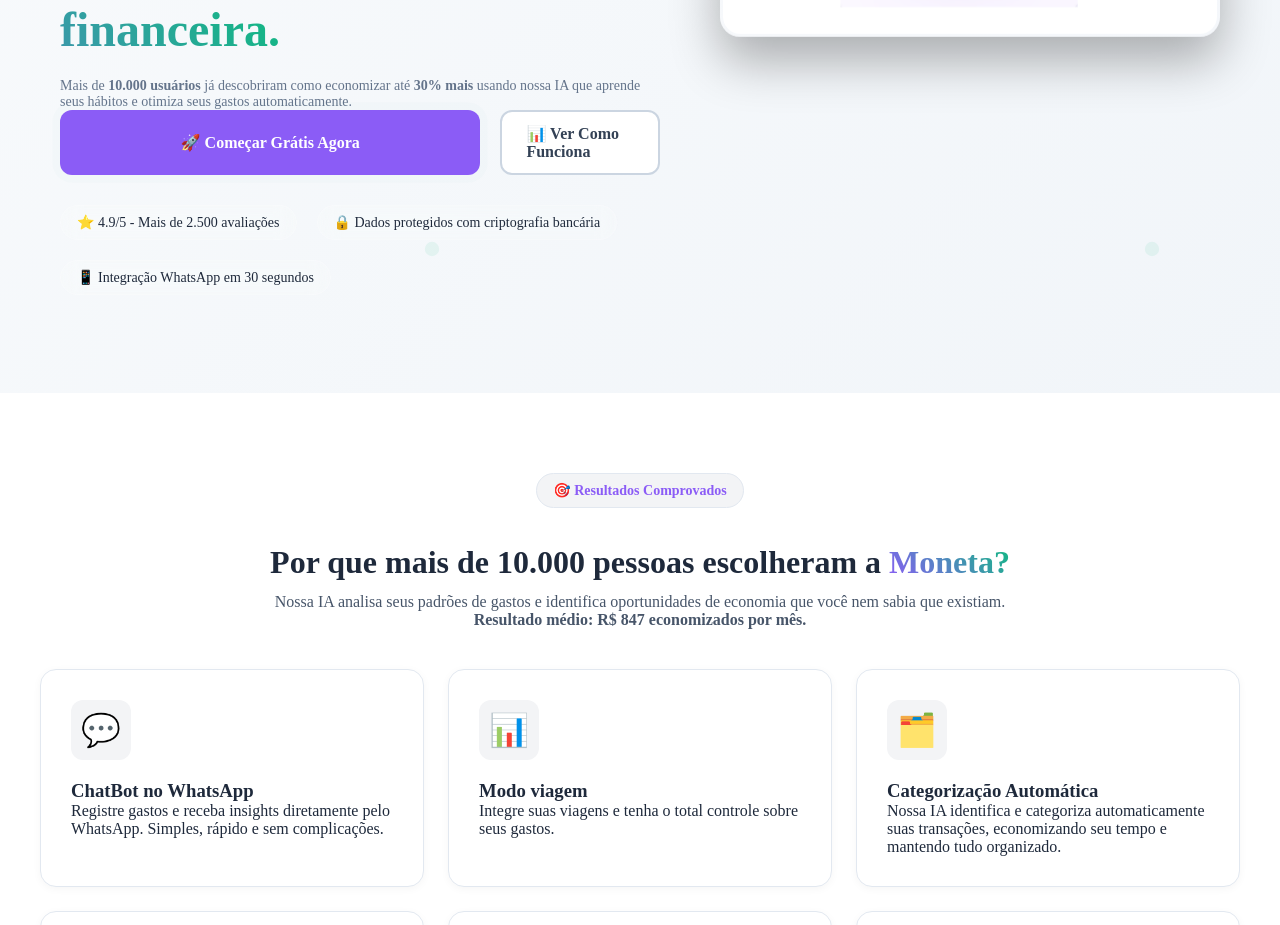
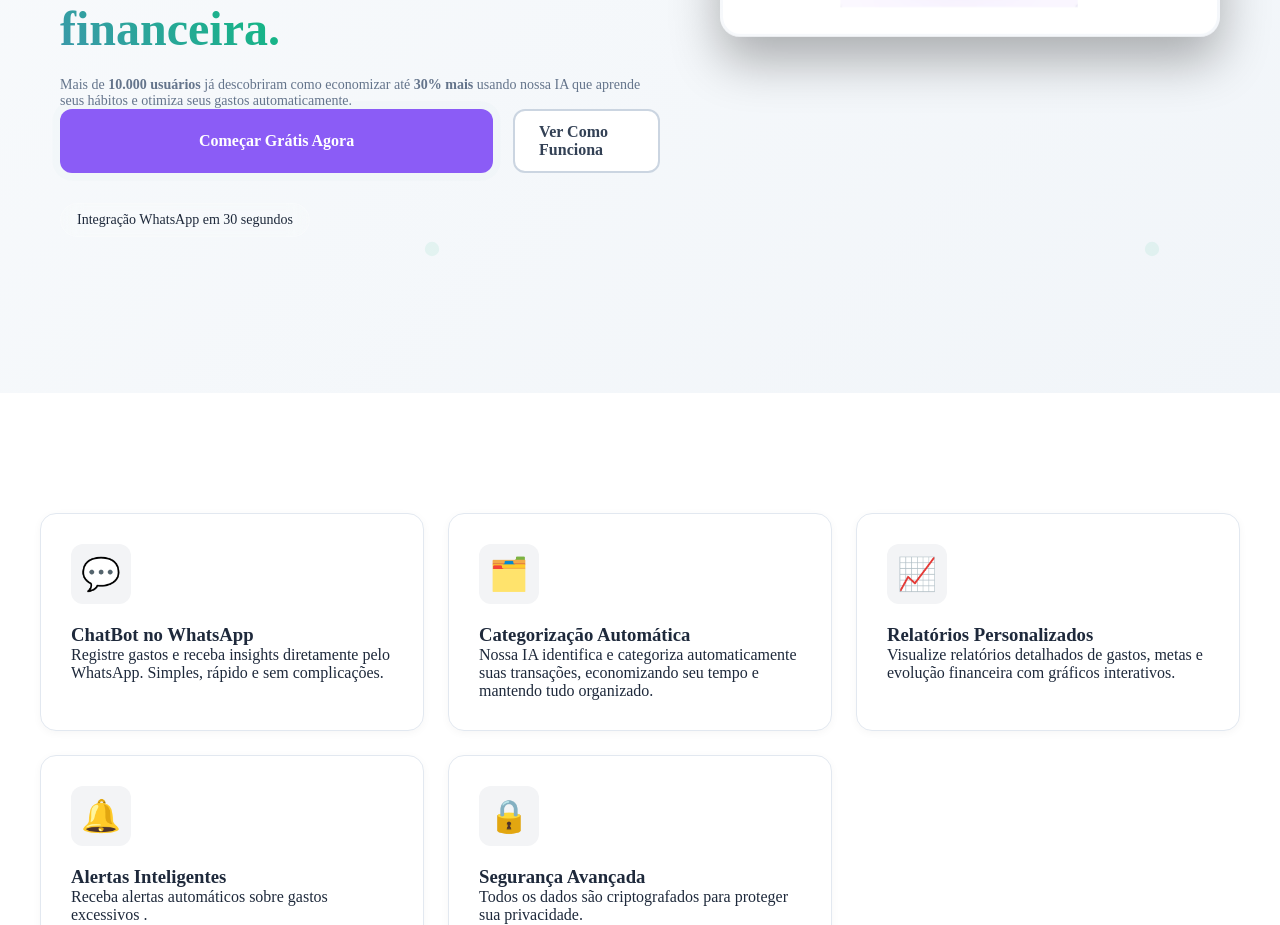
Before and after one commit to Matheus-f-dev/MonetaAi, a React (Vite) app in the folder Client/Front/: page / in a window 1280 px wide. Shown: the part 327-1252 px from the top of the page. Built offline with nearby package versions, Linux system fonts and the light colour scheme.

Commit message:
arrumando landing page

```diff
--- a/Client/Front/src/presentation/pages/Home.jsx
+++ b/Client/Front/src/presentation/pages/Home.jsx
@@ -46,7 +46,7 @@
 
       <section className="hero">
         <div className="hero-content">
-          <span className="badge">✨ Gestão Financeira com IA</span>
+          <span className="badge"> Gestão Financeira com IA</span>
           <h1>
             Transforme sua relação com o dinheiro.<br />
             <span className="gradient-text">Conquiste sua liberdade financeira.</span>
@@ -55,13 +55,11 @@
             Mais de <strong>10.000 usuários</strong> já descobriram como economizar até <strong>30% mais</strong> usando nossa IA que aprende seus hábitos e otimiza seus gastos automaticamente.
           </p>
           <div className="hero-buttons">
-            <button onClick={() => secureNavigate('/cadastro')} className="btn-primary">🚀 Começar Grátis Agora</button>
-            <a href="#funcionalidades" className="btn-outline">📊 Ver Como Funciona</a>
+            <button onClick={() => secureNavigate('/cadastro')} className="btn-primary"> Começar Grátis Agora</button>
+            <a href="#funcionalidades" className="btn-outline"> Ver Como Funciona</a>
           </div>
           <div className="trust-indicators">
-            <div className="indicator">⭐ 4.9/5 - Mais de 2.500 avaliações</div>
-            <div className="indicator">🔒 Dados protegidos com criptografia bancária</div>
-            <div className="indicator">📱 Integração WhatsApp em 30 segundos</div>
+            <div className="indicator"> Integração WhatsApp em 30 segundos</div>
           </div>
         </div>
         <div className="hero-image-container">
@@ -70,14 +68,7 @@
       </section>
 
       <section className="features" id="funcionalidades">
-        <div className="features-header">
-          <span className="badge">🎯 Resultados Comprovados</span>
-          <h2>Por que mais de 10.000 pessoas escolheram a <span className="gradient-text">Moneta?</span></h2>
-          <p>
-            Nossa IA analisa seus padrões de gastos e identifica oportunidades de economia que você nem sabia que existiam.<br />
-            <strong>Resultado médio: R$ 847 economizados por mês.</strong>
-          </p>
-        </div>
+
 
         <div className="features-grid">
           <div className="feature-card">
@@ -85,11 +76,7 @@
             <h3>ChatBot no WhatsApp</h3>
             <p>Registre gastos e receba insights diretamente pelo WhatsApp. Simples, rápido e sem complicações.</p>
           </div>
-          <div className="feature-card">
-            <div className="icon">📊</div>
-            <h3>Modo viagem</h3>
-            <p>Integre suas viagens e tenha o total controle sobre seus gastos.</p>
-          </div>
+
           <div className="feature-card">
             <div className="icon">🗂️</div>
             <h3>Categorização Automática</h3>
@@ -103,12 +90,12 @@
           <div className="feature-card">
             <div className="icon">🔔</div>
             <h3>Alertas Inteligentes</h3>
-            <p>Receba alertas automáticos sobre vencimentos, gastos excessivos e oportunidades de economia.</p>
+            <p>Receba alertas automáticos sobre gastos excessivos .</p>
           </div>
           <div className="feature-card">
             <div className="icon">🔒</div>
             <h3>Segurança Avançada</h3>
-            <p>Todos os dados são criptografados com protocolos de segurança bancária para proteger sua privacidade.</p>
+            <p>Todos os dados são criptografados para proteger sua privacidade.</p>
           </div>
         </div>
       </section>
@@ -183,12 +170,12 @@
             R$ ?? <span>/mês</span>
           </div>
           <ul className="beneficios">
-            <li><span>✅</span> ChatBot WhatsApp avançado</li>
-            <li><span>✅</span> Categorização automática</li>
-            <li className="destaque azul"><span>🌐</span> Modo viagem ✨</li>
-            <li><span>✅</span> Relatórios semanais detalhados</li>
-            <li><span>✅</span> Planejamento de orçamento</li>
-            <li className="destaque roxo"><span>🛡️</span> seu controle em multi-lugares✨</li>
+            <li><span></span> ChatBot WhatsApp avançado</li>
+            <li><span></span> Categorização automática</li>
+            <li className="destaque azul"><span></span> Modo viagem </li>
+            <li><span></span> Relatórios semanais detalhados</li>
+            <li><span></span> Planejamento de orçamento</li>
+            <li className="destaque roxo"><span></span> seu controle em multi-lugares</li>
           </ul>
           <button onClick={() => secureNavigate('/cadastro')} className="botao-assinar animar-botao">Assinar Agora</button>
           <p className="observacao">* Sem taxas ocultas. Cancele quando quiser.</p>
@@ -207,9 +194,8 @@
             <button onClick={() => secureNavigate('/cadastro')} className="botao-principal">Começar agora mesmo</button>
           </div>
           <div className="beneficios">
-            <div className="beneficio"><span>⭐</span> Avaliação 4.9/5</div>
-            <div className="beneficio"><span>🔒</span> Dados protegidos</div>
-            <div className="beneficio"><span>🚀</span> Configuração rápida</div>
+            <div className="beneficio"><span></span> Dados protegidos</div>
+            <div className="beneficio"><span></span> Configuração rápida</div>
           </div>
         </div>
       </section>
```
